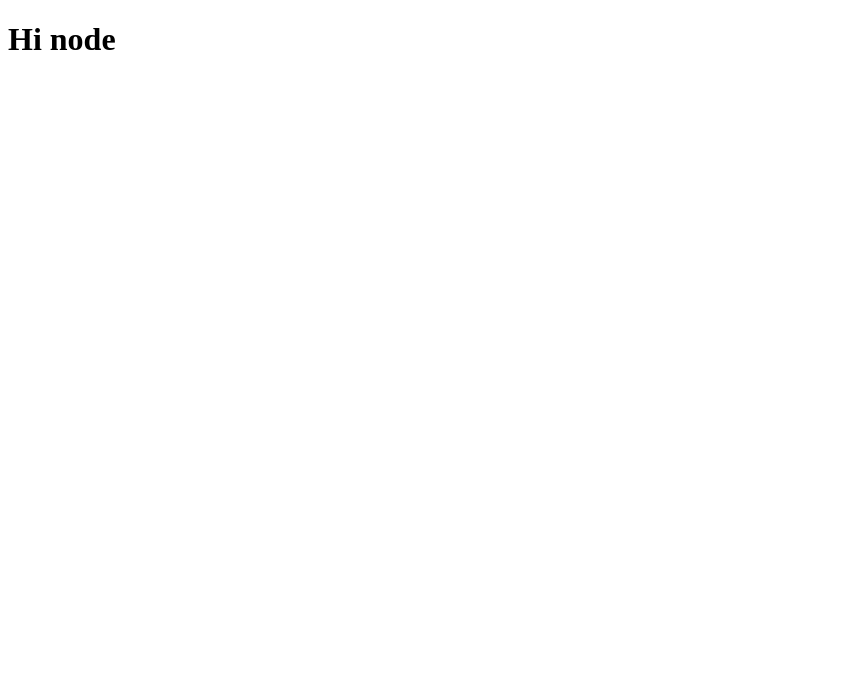
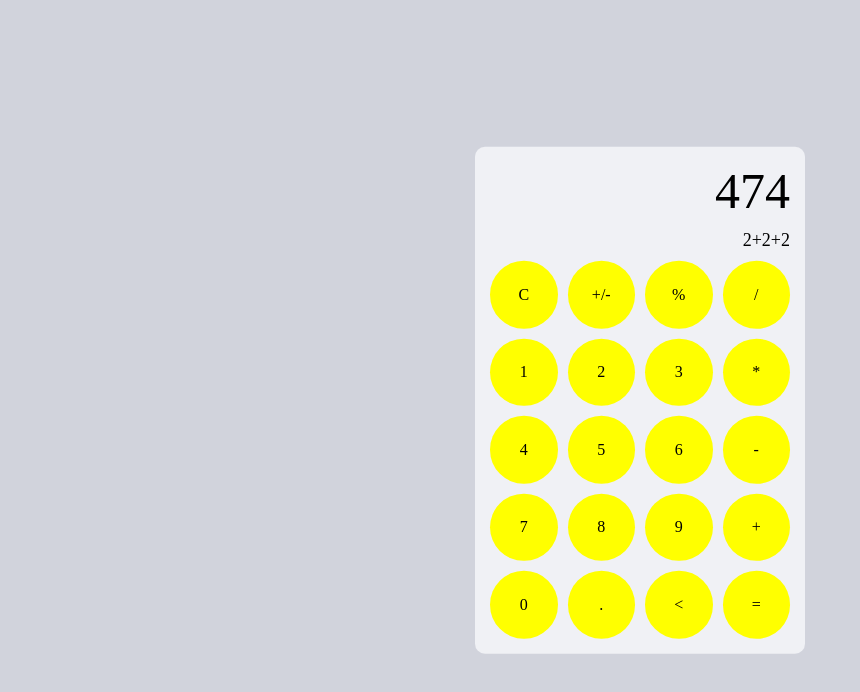
Before and after one commit to MariusBudreika/5-calc, a website: page index.html in a window 1280 px wide. Shown: the whole page, without its empty margins (0-860 px from the left). Drawn offline with Linux system fonts and the light colour scheme.

Commit message:
calc design with grid

```diff
--- /dev/null
+++ b/css/calc.css
@@ -0,0 +1,45 @@
+body {
+    background-color: #d1d3dc;
+    height: 100vh;
+  }
+
+  .calc {
+    display: grid;
+    /* grid-template-columns: 1fr 1fr 1fr 1fr; */
+    grid-template-columns: repeat(4, 1fr);
+    gap: 10px;
+    width: 300px;
+    padding: 15px;
+    position: absolute;
+    top: 50%;
+    left: 50%;
+    transform: translate(-50%, -50%);
+    background-color: #f0f1f5;
+    border-radius: 10px;
+  }
+  .calc > .screen {
+    grid-column: span 4;
+    text-align: right;
+    font-size: 50px;
+  }
+  .calc > .formula {
+    grid-column: span 4;
+    text-align: right;
+    font-size: 18px;
+  }
+  .calc > .key {
+    display: inline-block;
+    width: 0;
+    height: 0;
+    padding: 50%;
+    background-color: yellow;
+    border-radius: 50%;
+    position: relative;
+  }
+  .calc > .key::before {
+    content: attr(data-symbol);
+    position: absolute;
+    top: 50%;
+    left: 50%;
+    transform: translate(-50%, -50%);
+  }
--- a/index.html
+++ b/index.html
@@ -1,12 +1,42 @@
 <!DOCTYPE html>
 <html lang="en">
+
 <head>
     <meta charset="UTF-8">
     <meta http-equiv="X-UA-Compatible" content="IE=edge">
     <meta name="viewport" content="width=device-width, initial-scale=1.0">
     <title>Document</title>
+    <link rel="stylesheet" href="./css/reset.css">
+    <link rel="stylesheet" href="./css/calc.css">
 </head>
+
 <body>
-    <h1>Hi node</h1>
+    <div class="calc">
+        <div class="screen">474</div>
+        <div class="formula">2+2+2</div>
+        <div class="key" data-symbol="C"></div>
+        <div class="key" data-symbol="+/-"></div>
+        <div class="key" data-symbol="%"></div>
+        <div class="key" data-symbol="/"></div>
+        <div class="key" data-symbol="1"></div>
+        <div class="key" data-symbol="2"></div>
+        <div class="key" data-symbol="3"></div>
+        <div class="key" data-symbol="*"></div>
+        <div class="key" data-symbol="4"></div>
+        <div class="key" data-symbol="5"></div>
+        <div class="key" data-symbol="6"></div>
+        <div class="key" data-symbol="-"></div>
+        <div class="key" data-symbol="7"></div>
+        <div class="key" data-symbol="8"></div>
+        <div class="key" data-symbol="9"></div>
+        <div class="key" data-symbol="+"></div>
+        <div class="key" data-symbol="0"></div>
+        <div class="key" data-symbol="."></div>
+        <div class="key" data-symbol="<"></div>
+        <div class="key" data-symbol="="></div>
+    </div>
+
+    <script src="./js/main.js" defer></script>
 </body>
+
 </html>
--- /dev/null
+++ b/js/main.js
@@ -0,0 +1 @@
+console.log('Labas')
```
Also changed, not shown: css/reset.css (added).
